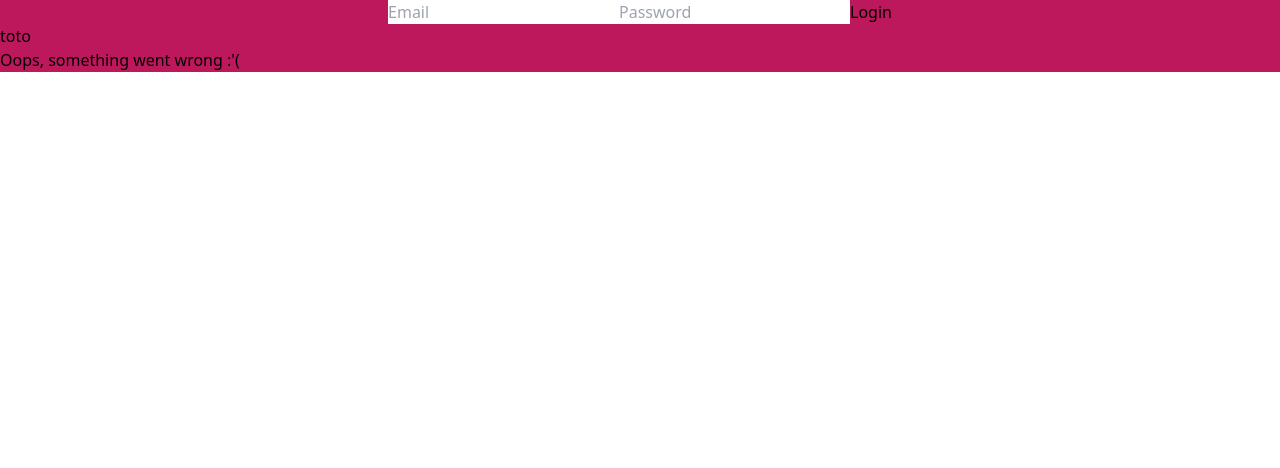
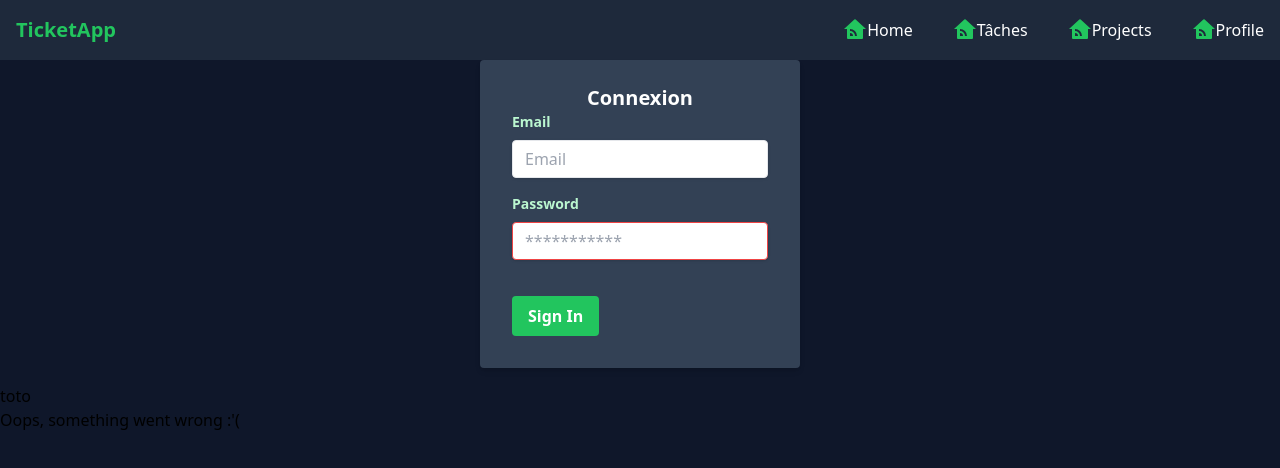
Before and after one commit to WildCodeSchool/2109-wns-paris-backbones-project, a React (Vite) app in the folder front/: page / in a window 1280 px wide. Shown: the top 468 px of the page. Built offline with nearby package versions, Linux system fonts and the light colour scheme.

Commit message:
component Header & Form & NavLink & Icons folder implemented & Authentication Header deleted

```diff
--- a/front/src/App.tsx
+++ b/front/src/App.tsx
@@ -1,9 +1,10 @@
 import React, { useContext } from "react";
 import { TasksList } from "./components/TasksList/TasksList";
 import { StateProvider } from "./state/GlobalStateProvider";
-import AuthenticationHeader from "./components/AuthenticationHeader/AuthenticationHeader";
+import Form from "./components/Form/Form";
 import { useQuery, gql } from "@apollo/client";
 import { setUserId } from "./state/actions";
+import Header from "./components/Header/Header";
 
 // Par convention, les noms de variables pour une query sont en capslock/underscores
 const GET_DATA = gql`
@@ -70,9 +71,10 @@ function App() {
 	} = data ?? {};
 
 	return (
-		<div className="bg-pink-700 App">
+		<div className="h-screen bg-slate-900">
+			<Header/>
 			<div>
-				<AuthenticationHeader />
+				<Form />
 				<h1>{userId ? userId : "toto"}</h1>
 			</div>
 			{loading && <div>Loading, plz wait :D</div>}
--- a/front/src/components/AuthenticationHeader/AuthenticationHeader.tsx
+++ b/front/src/components/Form/Form.tsx
@@ -24,7 +24,7 @@ const GET_USER = gql`
 	}
 `;
 
-const AuthenticationHeader = () => {
+const Form = () => {
 	const [email, setEmail] = useState("");
 	const [password, setPassword] = useState("");
 	const [firstName, setFirstName] = useState("");
@@ -84,33 +84,63 @@ const AuthenticationHeader = () => {
 	};
 
 	return (
-		<header className="App-header flex justify-center">
+		<header className="flex justify-center App-header">
 			{localStorage.getItem("token") ? (
-				<div className="flex justify-center">
-					<h1 className="text-2xl">Welcome {firstName}</h1>
-					<button onClick={() => handleLogout()}>logout</button>
+				<div className="flex flex-col justify-center">
+					<h1 className="text-2xl text-white">Welcome {firstName}</h1>
+
+					<button
+						className="px-4 py-2 font-bold text-white bg-green-500 rounded hover:bg-green-700 focus:outline-none focus:shadow-outline"
+						type="submit"
+						onClick={() => handleLogout()}
+					>
+						LogOut
+					</button>
 				</div>
 			) : (
-				<div className="flex justify-center">
+				<div className="w-full max-w-xs">
 					<form
 						onSubmit={async (e) => {
 							e.preventDefault();
 							await handleSignIn();
 						}}
+						className="px-8 pt-6 pb-8 mb-4 rounded shadow-md bg-slate-700"
 					>
+						<div className="mb-4">
+							<h1 className="text-xl font-semibold text-center text-white">
+								Connexion
+							</h1>
+							<label className="block mb-2 text-sm font-bold text-green-200">
+								Email
+							</label>
 							<input
-							type="email"
+								className="w-full px-3 py-2 leading-tight text-gray-700 border rounded shadow appearance-none focus:outline-none focus:shadow-outline"
+								type="mail"
 								placeholder="Email"
 								value={email}
 								onChange={(e) => setEmail(e.target.value)}
 							/>
+						</div>
+						<div className="mb-6">
+							<label className="block mb-2 text-sm font-bold text-green-200">
+								Password
+							</label>
 							<input
+								className="w-full px-3 py-2 mb-3 leading-tight text-gray-700 border border-red-500 rounded shadow appearance-none focus:outline-none focus:shadow-outline"
 								type="password"
-							placeholder="Password"
+								placeholder="***********"
 								value={password}
 								onChange={(e) => setPassword(e.target.value)}
 							/>
-						<button type="submit">Login</button>
+						</div>
+						<div className="flex items-center justify-between">
+							<button
+								className="px-4 py-2 font-bold text-white bg-green-500 rounded hover:bg-green-700 focus:outline-none focus:shadow-outline"
+								type="submit"
+							>
+								Sign In
+							</button>
+						</div>
 					</form>
 				</div>
 			)}
@@ -118,4 +148,4 @@ const AuthenticationHeader = () => {
 	);
 };
 
-export default AuthenticationHeader;
+export default Form;
--- /dev/null
+++ b/front/src/components/Header/Header.tsx
@@ -0,0 +1,40 @@
+import React from "react";
+import NavLink from "../NavLink/NavLink";
+import { IconHome } from "../Icons/Icons";
+
+function Header() {
+	const routes = [
+		{
+			href: "/",
+			label: "Home",
+			icon: <IconHome />,
+		},
+		{
+			href: "/tasks",
+			label: "Tâches",
+			icon: <IconHome />,
+		},
+		{
+			href: "/projets",
+			label: "Projects",
+			icon: <IconHome />,
+		},
+		{
+			href: "/account",
+			label: "Profile",
+			icon: <IconHome />,
+		},
+	];
+	return (
+		<header className="flex items-center justify-between p-4 bg-slate-800">
+			<p className="text-xl font-bold text-green-500">TicketApp</p>
+			<ul className="flex gap-10">
+				{routes.map((route, index) => (
+					<NavLink key={index} route={route} />
+				))}
+			</ul>
+		</header>
+	);
+}
+
+export default Header;
--- /dev/null
+++ b/front/src/components/Icons/Icons.tsx
@@ -0,0 +1,68 @@
+export function IconHome(props) {
+	return (
+		<svg
+			xmlns="http://www.w3.org/2000/svg"
+			viewBox="0 0 24 24"
+			width="24"
+			height="24"
+			{...props}
+		>
+			<path
+				fill="currentColor"
+				d="M20 20a1 1 0 0 1-1 1H5a1 1 0 0 1-1-1v-9H1l10.327-9.388a1 1 0 0 1 1.346 0L23 11h-3v9zM7 11v2a5 5 0 0 1 5 5h2a7 7 0 0 0-7-7zm0 4v3h3a3 3 0 0 0-3-3z"
+			/>
+		</svg>
+	);
+}
+
+export function IconTasks(props) {
+	return (
+		<svg
+			xmlns="http://www.w3.org/2000/svg"
+			viewBox="0 0 24 24"
+			width="24"
+			height="24"
+		>
+			{...props}
+
+			<path
+				fill="currentColor"
+				d="M21 2.992v18.016a1 1 0 0 1-.993.992H3.993A.993.993 0 0 1 3 21.008V2.992A1 1 0 0 1 3.993 2h16.014c.548 0 .993.444.993.992zm-9.707 10.13l-2.475-2.476-1.414 1.415 3.889 3.889 5.657-5.657-1.414-1.414-4.243 4.242z"
+			/>
+		</svg>
+	);
+}
+
+export function IconProject(props) {
+	return (
+		<svg
+			xmlns="http://www.w3.org/2000/svg"
+			viewBox="0 0 24 24"
+			width="24"
+			height="24"
+		>
+			{...props}
+			<path
+				fill="currentColor"
+				d="M3 21a1 1 0 0 1-1-1V4a1 1 0 0 1 1-1h7.414l2 2H20a1 1 0 0 1 1 1v3H4v9.996L6 11h16.5l-2.31 9.243a1 1 0 0 1-.97.757H3z"
+			/>
+		</svg>
+	);
+}
+
+export function IconProfile(props) {
+	return (
+		<svg
+			xmlns="http://www.w3.org/2000/svg"
+			viewBox="0 0 24 24"
+			width="24"
+			height="24"
+		>
+			{...props}
+			<path
+				fill="currentColor"
+				d="M4 22a8 8 0 1 1 16 0H4zm8-9c-3.315 0-6-2.685-6-6s2.685-6 6-6 6 2.685 6 6-2.685 6-6 6z"
+			/>
+		</svg>
+	);
+}
--- /dev/null
+++ b/front/src/components/NavLink/NavLink.tsx
@@ -0,0 +1,19 @@
+import React, {FC} from 'react'
+
+interface Route {
+    label: string;
+    href: string;
+    icon: FC
+  }
+
+function NavLink({route}) {
+
+  return (
+    <div className='flex items-center justify-center'>
+        <div className='text-green-500'>{route.icon}</div>
+        <p className='text-white'>{route.label}</p>
+    </div>
+  )
+}
+
+export default NavLink
--- a/front/src/components/TasksList/TasksList.tsx
+++ b/front/src/components/TasksList/TasksList.tsx
@@ -18,7 +18,7 @@ interface IProps {
 }
 
 export const TasksList = ({ connectedUserId, tasks }: IProps) => (
-	<ul className="flex">
+	<ul className="flex bg-slate-700">
 		{tasks
 			.filter(
 				// NOTE: FOR NOW: if user is not connected, by default, we still want to display all tasks
@@ -30,7 +30,7 @@ export const TasksList = ({ connectedUserId, tasks }: IProps) => (
 			.map(({ title, status, users, id: taskId }) => {
 				return (
 					<li
-						className="flex-1 border border-purple-800 p-2"
+						className="flex-1 p-2 border"
 						key={taskId}
 					>
 						<header className="flex justify-between">
--- a/package.json
+++ b/package.json
@@ -6,5 +6,7 @@
   "author": "Nathanaël Labreuil <nathanael.labreuil@gmail.com>",
   "license": "MIT",
   "devDependencies": {},
-  "dependencies": {}
+  "dependencies": {
+    "react-router-dom": "6"
+  }
 }
```
Also changed, not shown: 1 other file (tests, documents, lock files or other folders). Lines whose indentation alone changed are shown as unchanged.
